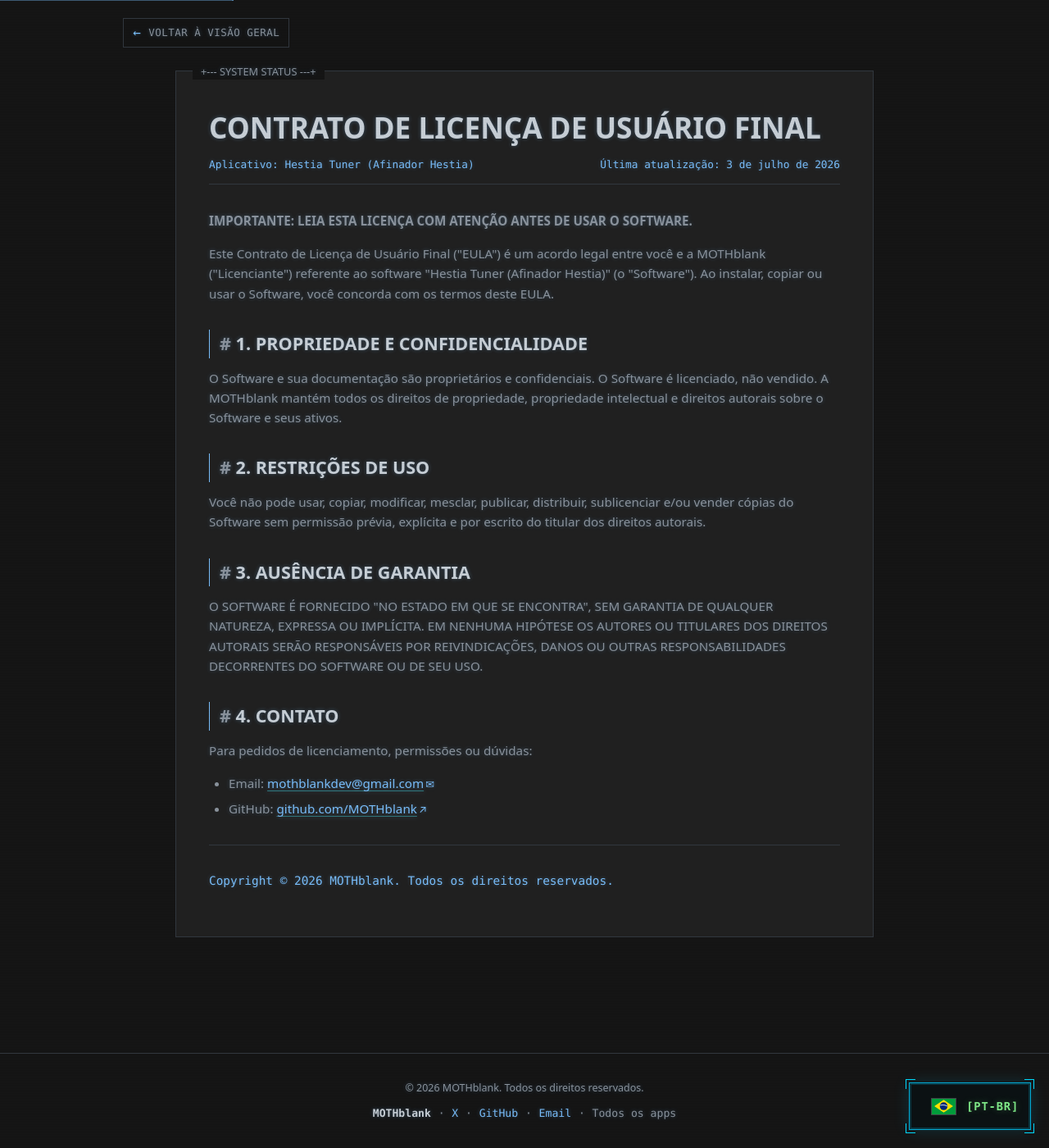
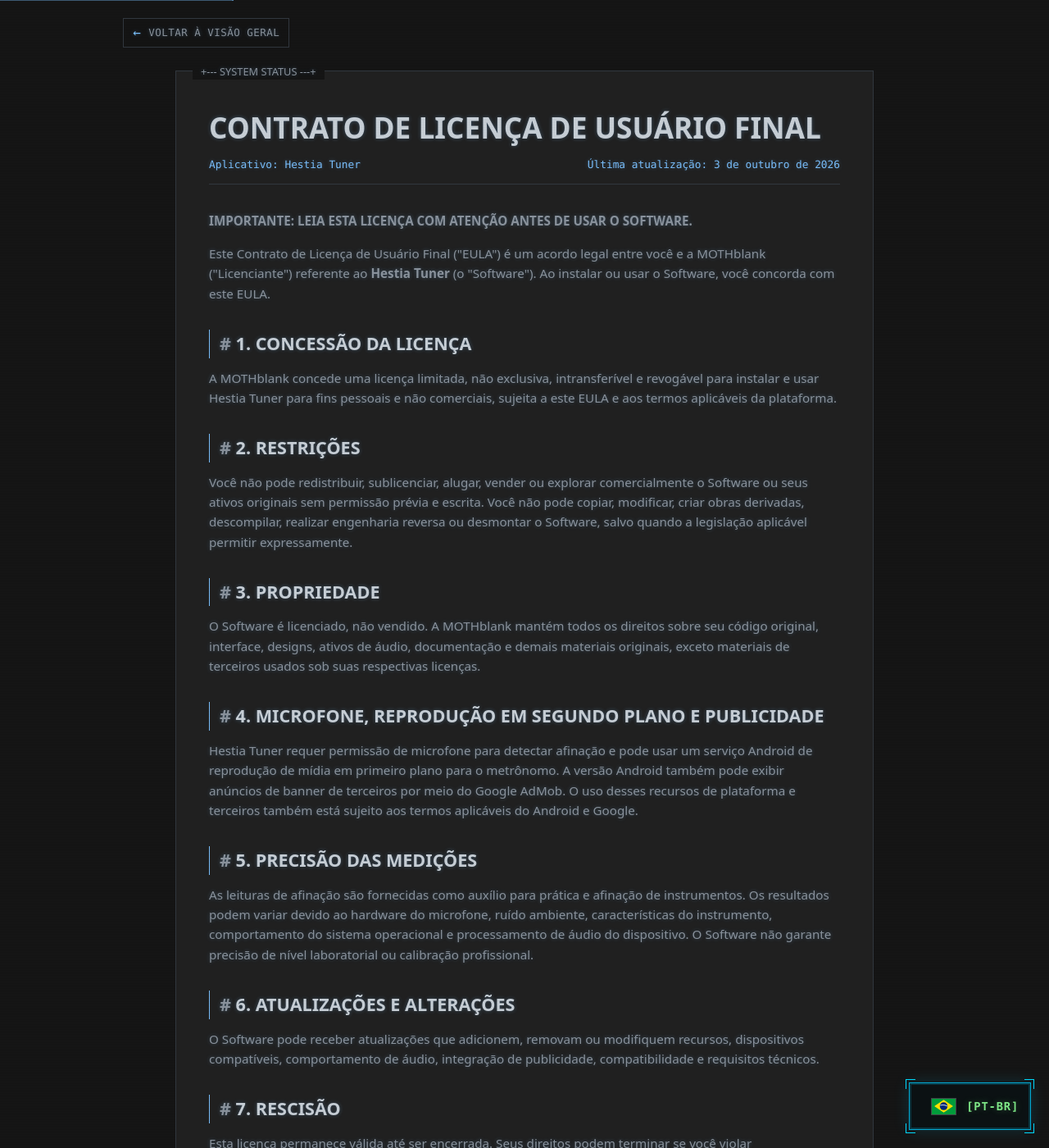
Before and after one commit to MOTHblank/mothblank.github.io, a Jekyll site: the page built from pt-BR/eula-hestia.html, in a window 1280 px wide and 1400 px high. Shown: the whole window at 82% size. Built offline with Jekyll 4.4.1, drawn with Linux system fonts in a browser that asks for light colours; some of the changed text lies outside the part shown.

Commit message:
Modernize Portuguese Hestia EULA

```diff
--- a/pt-BR/eula-hestia.html
+++ b/pt-BR/eula-hestia.html
@@ -2,19 +2,29 @@
 layout: default
 lang: pt-BR
 title: "EULA - Hestia Tuner"
-description: "Contrato de Licença de Usuário Final (EULA) do Hestia Tuner (Afinador Hestia)."
+description: "Contrato de Licença de Usuário Final (EULA) do Hestia Tuner."
 alternate_url: "/eula-hestia.html"
 english_url: "/eula-hestia.html"
 permalink: "/pt-BR/eula-hestia.html"
 parent_url: "/pt-BR/hestia-tuner.html"
 back_label: "back_overview"
 ---
-<main id="main-content" tabindex="-1"><div class="doc-card">
-<h1>Contrato de Licença de Usuário Final</h1><div class="doc-meta"><span>Aplicativo: Hestia Tuner (Afinador Hestia)</span><span>Última atualização: 3 de julho de 2026</span></div>
-<div class="doc-section"><p><strong>IMPORTANTE: LEIA ESTA LICENÇA COM ATENÇÃO ANTES DE USAR O SOFTWARE.</strong></p><p>Este Contrato de Licença de Usuário Final ("EULA") é um acordo legal entre você e a MOTHblank ("Licenciante") referente ao software "Hestia Tuner (Afinador Hestia)" (o "Software"). Ao instalar, copiar ou usar o Software, você concorda com os termos deste EULA.</p></div>
-<div class="doc-section"><h2>1. Propriedade e confidencialidade</h2><p>O Software e sua documentação são proprietários e confidenciais. O Software é licenciado, não vendido. A MOTHblank mantém todos os direitos de propriedade, propriedade intelectual e direitos autorais sobre o Software e seus ativos.</p></div>
-<div class="doc-section"><h2>2. Restrições de uso</h2><p>Você não pode usar, copiar, modificar, mesclar, publicar, distribuir, sublicenciar e/ou vender cópias do Software sem permissão prévia, explícita e por escrito do titular dos direitos autorais.</p></div>
-<div class="doc-section"><h2>3. Ausência de garantia</h2><p>O SOFTWARE É FORNECIDO "NO ESTADO EM QUE SE ENCONTRA", SEM GARANTIA DE QUALQUER NATUREZA, EXPRESSA OU IMPLÍCITA. EM NENHUMA HIPÓTESE OS AUTORES OU TITULARES DOS DIREITOS AUTORAIS SERÃO RESPONSÁVEIS POR REIVINDICAÇÕES, DANOS OU OUTRAS RESPONSABILIDADES DECORRENTES DO SOFTWARE OU DE SEU USO.</p></div>
-<div class="doc-section"><h2>4. Contato</h2><p>Para pedidos de licenciamento, permissões ou dúvidas:</p><ul><li>Email: <a class="doc-link" href="mailto:mothblankdev@gmail.com">mothblankdev@gmail.com</a></li><li>GitHub: <a class="doc-link" href="https://github.com/MOTHblank" target="_blank" rel="noopener noreferrer">github.com/MOTHblank</a></li></ul></div>
-<div class="doc-section" style="border-top:1px solid var(--border-color);padding-top:2rem;margin-bottom:0"><p style="font-family:var(--font-mono);font-size:.9rem;color:var(--accent-cyan)">Copyright &copy; 2026 MOTHblank. Todos os direitos reservados.</p></div>
-</div></main>
+<main id="main-content" tabindex="-1">
+<div class="doc-card">
+<h1>Contrato de Licença de Usuário Final</h1>
+<div class="doc-meta"><span>Aplicativo: Hestia Tuner</span><span>Última atualização: 3 de outubro de 2026</span></div>
+<div class="doc-section"><p><strong>IMPORTANTE: LEIA ESTA LICENÇA COM ATENÇÃO ANTES DE USAR O SOFTWARE.</strong></p><p>Este Contrato de Licença de Usuário Final ("EULA") é um acordo legal entre você e a MOTHblank ("Licenciante") referente ao <strong>Hestia Tuner</strong> (o "Software"). Ao instalar ou usar o Software, você concorda com este EULA.</p></div>
+<div class="doc-section"><h2>1. Concessão da licença</h2><p>A MOTHblank concede uma licença limitada, não exclusiva, intransferível e revogável para instalar e usar Hestia Tuner para fins pessoais e não comerciais, sujeita a este EULA e aos termos aplicáveis da plataforma.</p></div>
+<div class="doc-section"><h2>2. Restrições</h2><p>Você não pode redistribuir, sublicenciar, alugar, vender ou explorar comercialmente o Software ou seus ativos originais sem permissão prévia e escrita. Você não pode copiar, modificar, criar obras derivadas, descompilar, realizar engenharia reversa ou desmontar o Software, salvo quando a legislação aplicável permitir expressamente.</p></div>
+<div class="doc-section"><h2>3. Propriedade</h2><p>O Software é licenciado, não vendido. A MOTHblank mantém todos os direitos sobre seu código original, interface, designs, ativos de áudio, documentação e demais materiais originais, exceto materiais de terceiros usados sob suas respectivas licenças.</p></div>
+<div class="doc-section"><h2>4. Microfone, reprodução em segundo plano e publicidade</h2><p>Hestia Tuner requer permissão de microfone para detectar afinação e pode usar um serviço Android de reprodução de mídia em primeiro plano para o metrônomo. A versão Android também pode exibir anúncios de banner de terceiros por meio do Google AdMob. O uso desses recursos de plataforma e terceiros também está sujeito aos termos aplicáveis do Android e Google.</p></div>
+<div class="doc-section"><h2>5. Precisão das medições</h2><p>As leituras de afinação são fornecidas como auxílio para prática e afinação de instrumentos. Os resultados podem variar devido ao hardware do microfone, ruído ambiente, características do instrumento, comportamento do sistema operacional e processamento de áudio do dispositivo. O Software não garante precisão de nível laboratorial ou calibração profissional.</p></div>
+<div class="doc-section"><h2>6. Atualizações e alterações</h2><p>O Software pode receber atualizações que adicionem, removam ou modifiquem recursos, dispositivos compatíveis, comportamento de áudio, integração de publicidade, compatibilidade e requisitos técnicos.</p></div>
+<div class="doc-section"><h2>7. Rescisão</h2><p>Esta licença permanece válida até ser encerrada. Seus direitos podem terminar se você violar materialmente este EULA. Após a rescisão, você deve interromper o uso do Software.</p></div>
+<div class="doc-section"><h2>8. Ausência de garantia</h2><p>O SOFTWARE É FORNECIDO "NO ESTADO EM QUE SE ENCONTRA" E "CONFORME DISPONÍVEL", SEM GARANTIAS DE QUALQUER NATUREZA NA MÁXIMA EXTENSÃO PERMITIDA PELA LEGISLAÇÃO APLICÁVEL. A MOTHBLANK NÃO GARANTE DISPONIBILIDADE ININTERRUPTA, AUSÊNCIA DE ERROS OU COMPATIBILIDADE COM TODOS OS DISPOSITIVOS OU ENTRADAS DE ÁUDIO.</p></div>
+<div class="doc-section"><h2>9. Limitação de responsabilidade</h2><p>NA MÁXIMA EXTENSÃO PERMITIDA PELA LEGISLAÇÃO APLICÁVEL, A MOTHBLANK NÃO SERÁ RESPONSÁVEL POR DANOS INDIRETOS, INCIDENTAIS, ESPECIAIS, CONSEQUENCIAIS OU PUNITIVOS DECORRENTES DO USO OU DA IMPOSSIBILIDADE DE USAR O SOFTWARE.</p></div>
+<div class="doc-section"><h2>10. Privacidade</h2><p>O uso de Hestia Tuner também está sujeito à <a class="doc-link" href="/pt-BR/privacy-hestia.html">Política de Privacidade do Hestia Tuner</a>.</p></div>
+<div class="doc-section"><h2>11. Contato</h2><ul><li>Email: <a class="doc-link" href="mailto:mothblankdev@gmail.com">mothblankdev@gmail.com</a></li><li>GitHub: <a class="doc-link" href="https://github.com/MOTHblank" target="_blank" rel="noopener noreferrer">github.com/MOTHblank</a></li></ul></div>
+<div class="doc-section" style="border-top:1px solid var(--border-color);padding-top:2rem;margin-bottom:0"><p style="font-family:var(--font-mono);font-size:.9rem;color:var(--accent-amber)">Copyright &copy; 2026 MOTHblank. Todos os direitos reservados.</p></div>
+</div>
+</main>
```
